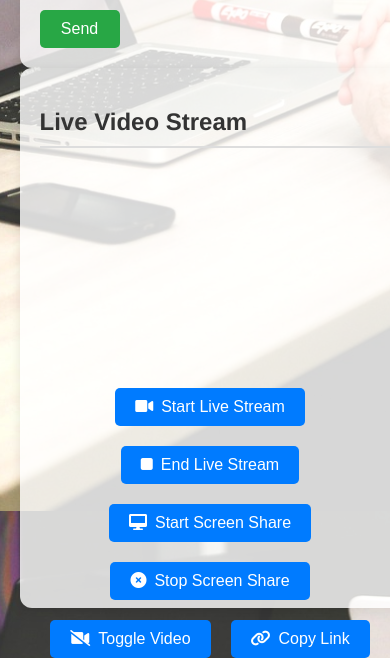
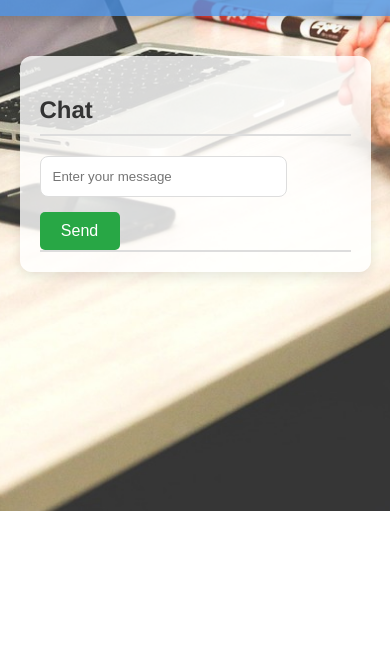
Before and after one commit to tunde1256/chat-and-live-stream, a website: page public/chat.html in a window 390 px wide. Shown: the part 333-991 px from the top of the page. After the commit the page ends 844 px from the top, so only its background shows below. Drawn offline with Linux system fonts and the light colour scheme.

Commit message:
Add files via upload

```diff
--- a/public/chat.html
+++ b/public/chat.html
@@ -39,7 +39,7 @@
             flex-wrap: wrap;
         }
 
-        .chat-section, .stream-section {
+        .chat-section {
             background-color: rgba(255, 255, 255, 0.8);
             border-radius: 12px;
             box-shadow: 0 4px 12px rgba(0, 0, 0, 0.1);
@@ -55,34 +55,6 @@
             border-bottom: 2px solid #ddd;
             padding-bottom: 10px;
             margin-bottom: 20px;
-        }
-
-        #videoStream {
-            border-radius: 12px;
-            width: 100%;
-            max-height: 300px;
-            object-fit: cover;
-            margin-bottom: 20px;
-        }
-
-        .btn {
-            background-color: #007bff;
-            color: white;
-            border: none;
-            padding: 10px 20px;
-            font-size: 16px;
-            margin-top: 10px;
-            margin-right: 10px;
-            border-radius: 5px;
-            cursor: pointer;
-        }
-
-        .btn i {
-            margin-right: 8px;
-        }
-
-        .btn:hover {
-            background-color: #0056b3;
         }
 
         input[type="text"] {
@@ -116,41 +88,20 @@
             margin: 0;
             overflow-y: auto;
             flex: 1;
+            border: 1px solid #ddd;
+            height: 300px;
         }
 
         li {
             padding: 10px;
             border-bottom: 1px solid #ddd;
         }
-
-        .stream-buttons {
-            display: flex;
-            justify-content: center;
-            flex-wrap: wrap;
-            gap: 10px;
-            margin-top: 15px;
-        }
-
-        #streamLink {
-            margin-top: 15px;
-            word-break: break-all;
-        }
-
-        @media (max-width: 600px) {
-            .container {
-                flex-direction: column;
-            }
-            .chat-section, .stream-section {
-                margin-right: 0;
-                width: 100%;
-            }
-        }
     </style>
 </head>
 <body>
 
     <header>
-        <h1>Chat Room & Live Stream</h1>
+        <h1>Chat Room</h1>
     </header>
 
     <div class="container">
@@ -161,49 +112,22 @@
                 <input type="text" id="messageInput" placeholder="Enter your message">
                 <button class="send-button" onclick="sendMessage()">Send</button>
             </div>
-            <ul id="messageList"></ul> <!-- Display list of messages -->
-        </section>
-
-        <!-- Live Stream Section -->
-        <section class="stream-section">
-            <h2>Live Video Stream</h2>
-            <video id="videoStream" autoplay muted></video>
-            <div class="stream-buttons">
-                <button class="btn" onclick="startLiveStream()"><i class="fas fa-video"></i>Start Live Stream</button>
-                <button class="btn" onclick="endLiveStream()"><i class="fas fa-stop"></i>End Live Stream</button>
-                <button class="btn" onclick="startScreenShare()"><i class="fas fa-desktop"></i>Start Screen Share</button>
-                <button class="btn" onclick="stopScreenShare()"><i class="fas fa-times-circle"></i>Stop Screen Share</button>
-                <button class="btn" onclick="toggleVideo()"><i class="fas fa-video-slash"></i>Toggle Video</button>
-                <button class="btn" onclick="copyStreamLink()"><i class="fas fa-link"></i>Copy Link</button>
-            </div>
-            <div id="streamLink"></div>
+            <ul id="messageList"></ul>
         </section>
     </div>
 
     <script>
         let socket;
-        let signalingSocket;
-        let peerConnection;
-        let localStream;
-        let screenStream;
-        let videoEnabled = true;
-        const video = document.getElementById('videoStream');
         const token = localStorage.getItem('token');
         const username = localStorage.getItem('username') || "User"; // Get username from localStorage
-        let messageQueue = []; // Queue for messages when socket is not open
+        const messageList = document.getElementById('messageList');
 
-        function setupWebSockets() {
-            if (socket && socket.readyState !== WebSocket.CLOSED) return; // Prevent multiple connections
-
+        // Function to set up WebSocket
+        function setupWebSocket() {
             socket = new WebSocket(`wss://chat-and-live-stream.onrender.com?token=${token}`);
 
             socket.onopen = () => {
-                console.log('WebSocket connection established');
-                // Send all queued messages
-                while (messageQueue.length > 0) {
-                    const messageData = messageQueue.shift(); // Get the first message in the queue
-                    socket.send(JSON.stringify(messageData)); // Send it
-                }
+                console.log('WebSocket connected');
             };
 
             socket.onerror = (error) => {
@@ -211,76 +135,16 @@
             };
 
             socket.onmessage = (event) => {
+                console.log('Message from server:', event.data);
                 const messageData = JSON.parse(event.data);
-                const listItem = document.createElement('li');
-                listItem.textContent = `${messageData.username}: ${messageData.text}`; // Format message
-                document.getElementById('messageList').appendChild(listItem); // Append message to the list
-                console.log('Received message:', messageData);
+                displayMessage(messageData.username, messageData.text);
             };
         }
 
-        async function startLiveStream() {
-            try {
-                localStream = await navigator.mediaDevices.getUserMedia({ video: true, audio: true });
-                video.srcObject = localStream;
-                addTracksToPeerConnection(localStream);
-
-                const streamId = new Date().getTime();
-                const streamLink = `https://chat-and-live-stream.onrender.com/join-stream.html?streamId=${streamId}&token=${token}`;
-
-                localStorage.setItem('streamLink', streamLink);
-                document.getElementById('streamLink').innerHTML = `Your stream link: <a href="${streamLink}" target="_blank" style="color: blue; text-decoration: underline;">${streamLink}</a>`;
-            } catch (error) {
-                console.error('Error accessing media devices.', error);
-            }
-        }
-
-        function endLiveStream() {
-            if (localStream) {
-                localStream.getTracks().forEach(track => track.stop());
-                localStream = null;
-                video.srcObject = null;
-                document.getElementById('streamLink').textContent = '';
-            }
-        }
-
-        function startScreenShare() {
-            navigator.mediaDevices.getDisplayMedia({ video: true }).then((stream) => {
-                screenStream = stream;
-                video.srcObject = screenStream;
-                addTracksToPeerConnection(screenStream);
-            });
-        }
-
-        function stopScreenShare() {
-            if (screenStream) {
-                screenStream.getTracks().forEach(track => track.stop());
-                screenStream = null;
-                video.srcObject = localStream; // Revert to local stream if available
-            }
-        }
-
-        function toggleVideo() {
-            videoEnabled = !videoEnabled;
-            localStream.getVideoTracks().forEach(track => {
-                track.enabled = videoEnabled;
-            });
-        }
-
-        function copyStreamLink() {
-            const link = localStorage.getItem('streamLink');
-            navigator.clipboard.writeText(link).then(() => {
-                alert('Stream link copied to clipboard!');
-            });
-        }
-
-        function addTracksToPeerConnection(stream) {
-            // Add tracks to peer connection logic
-        }
-
+        // Function to send a message
         function sendMessage() {
             const messageInput = document.getElementById('messageInput');
-            const messageText = messageInput.value;
+            const messageText = messageInput.value.trim(); // Trim whitespace
 
             if (messageText) {
                 const messageData = {
@@ -288,23 +152,27 @@
                     text: messageText
                 };
 
-                if (socket && socket.readyState === WebSocket.OPEN) {
+                // Send message through WebSocket
+                if (socket.readyState === WebSocket.OPEN) {
                     socket.send(JSON.stringify(messageData));
-                    // Also display the sent message immediately in the chat
-                    const listItem = document.createElement('li');
-                    listItem.textContent = `${username}: ${messageText}`; // Format sent message
-                    document.getElementById('messageList').appendChild(listItem); // Append message to the list
+                    displayMessage(username, messageText); // Show message in the UI immediately
                 } else {
-                    // Queue the message if the socket is not open
-                    messageQueue.push(messageData);
+                    console.warn('WebSocket is not open.');
                 }
 
                 messageInput.value = ''; // Clear the input field
             }
         }
 
-        // Initialize WebSockets when the window loads
-        window.onload = setupWebSockets;
+        // Function to display message in the chat
+        function displayMessage(username, text) {
+            const listItem = document.createElement('li');
+            listItem.textContent = `${username}: ${text}`;
+            messageList.appendChild(listItem);
+        }
+
+        // Initialize WebSocket when window loads
+        window.onload = setupWebSocket;
     </script>
 
 </body>
```
